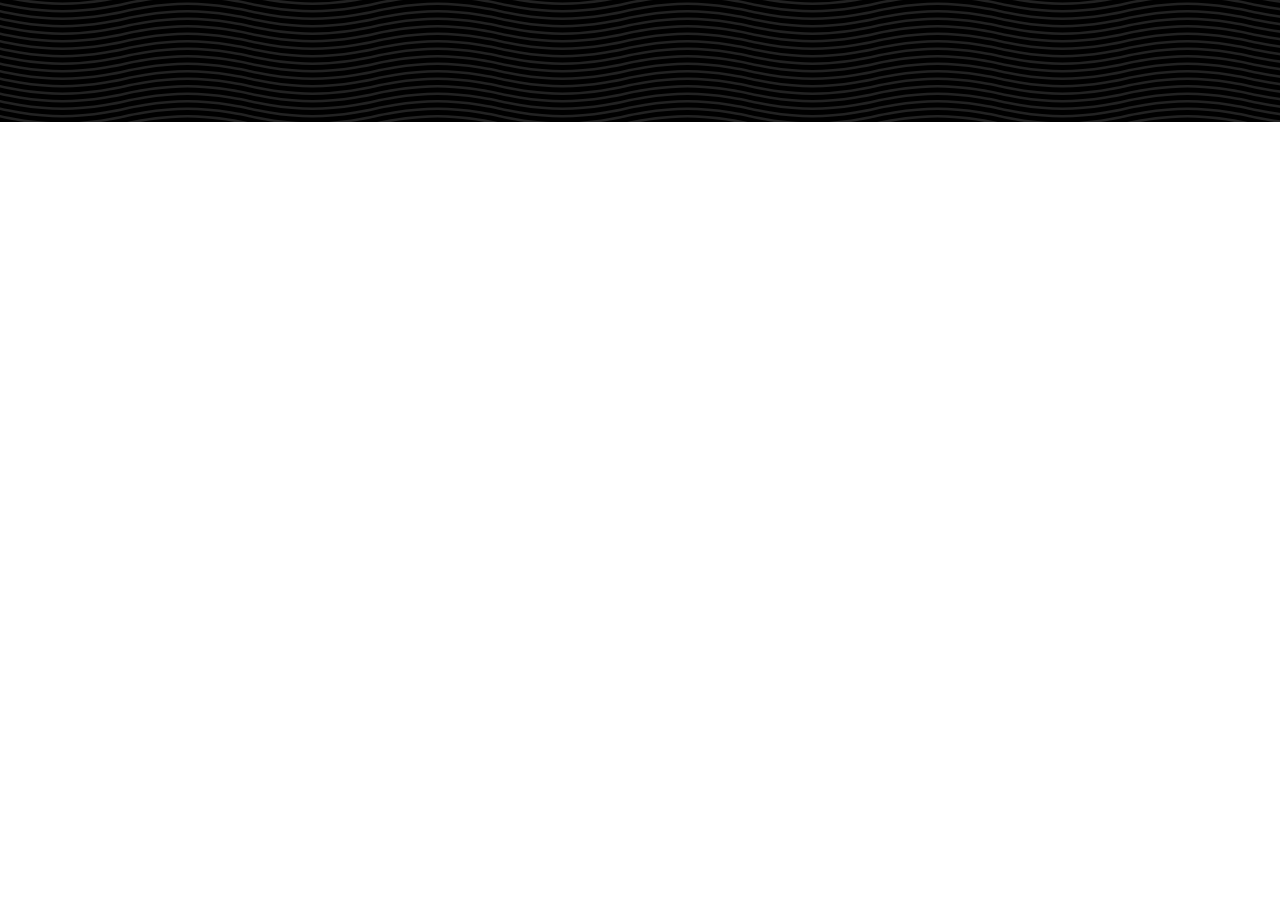
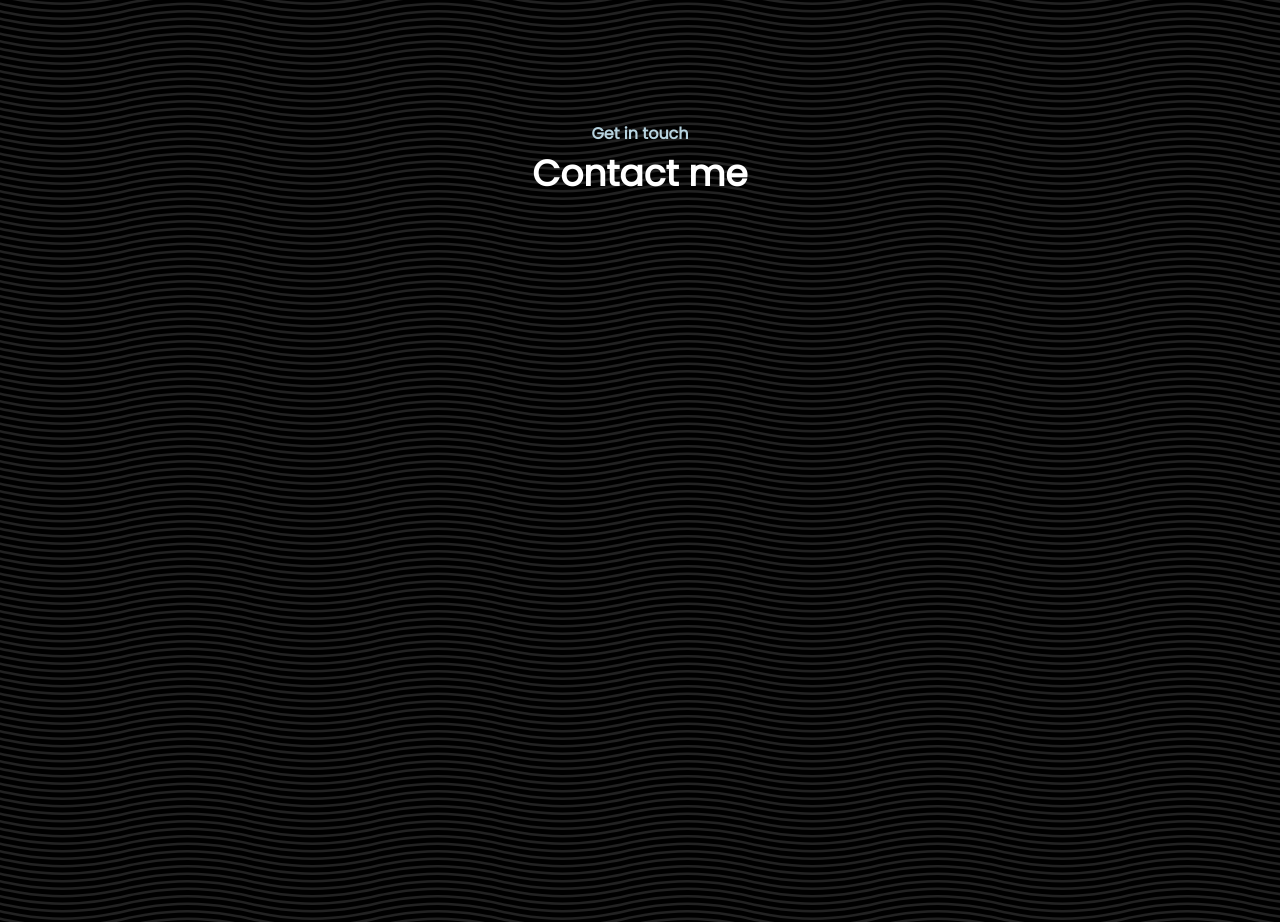
Before and after one commit to sohanemon/ashik_raju_website, a Next.js app: page / in a window 1280 px wide. Shown: the part 2220-3142 px from the top of the page. Before the commit the page ends 2342 px from the top, so only its background shows below. Built offline with nearby package versions, Linux system fonts and the light colour scheme.

Commit message:
contact me added

```diff
--- /dev/null
+++ b/app/contact.tsx
@@ -0,0 +1,16 @@
+import BoldText from '@/components/bold-text';
+import Title from '@/components/title';
+
+export default function Contact() {
+  return (
+    <>
+      <section className='min-h-screen'>
+        <BoldText>Get in touch</BoldText>
+
+        <Title>
+          <p className='text-4xl text-white mt-2 mb-1'>Contact me</p>
+        </Title>
+      </section>
+    </>
+  );
+}
--- a/app/page.tsx
+++ b/app/page.tsx
@@ -1,4 +1,5 @@
 import About from './about';
+import Contact from './contact';
 import Header from './header';
 import Services from './services';
 import Skills from './skills';
@@ -10,6 +11,7 @@ export default function Home() {
       <About />
       <Skills />
       {/* <Services /> */}
+      <Contact />
     </main>
   );
 }
```
